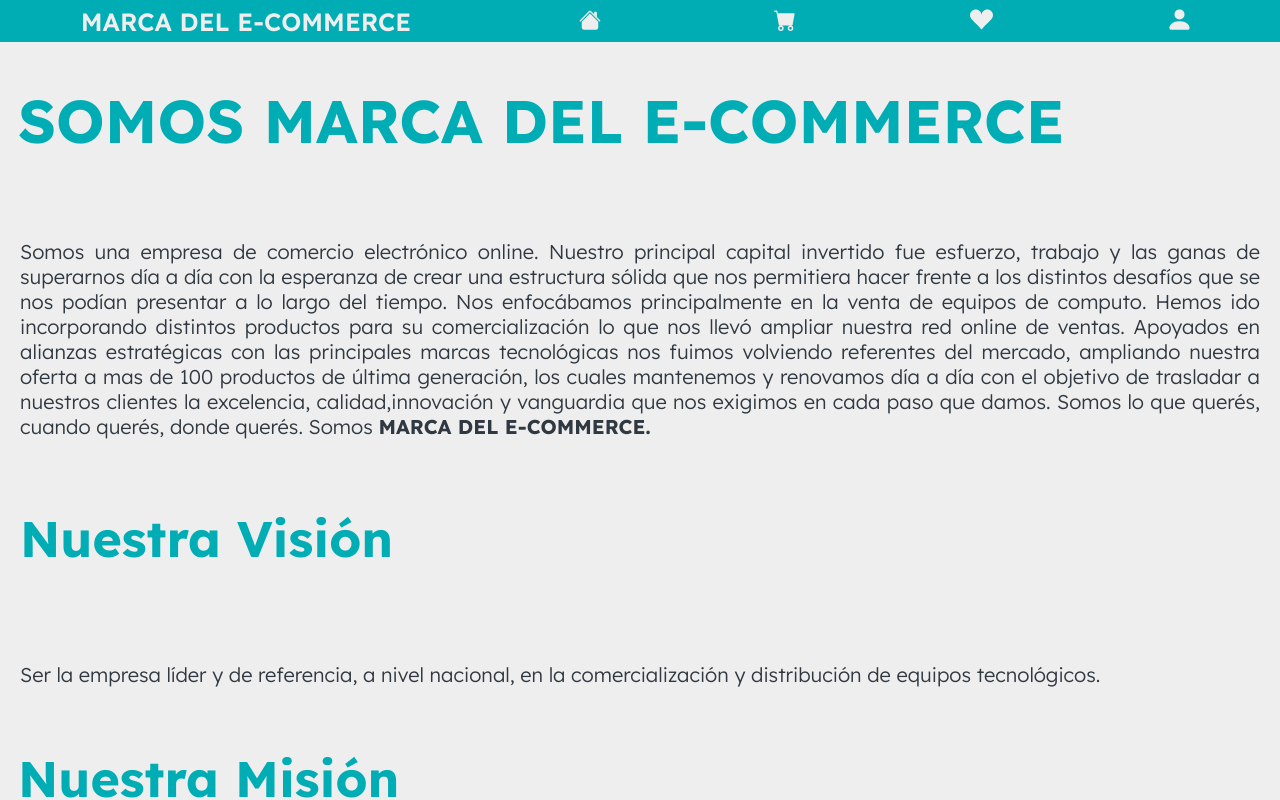
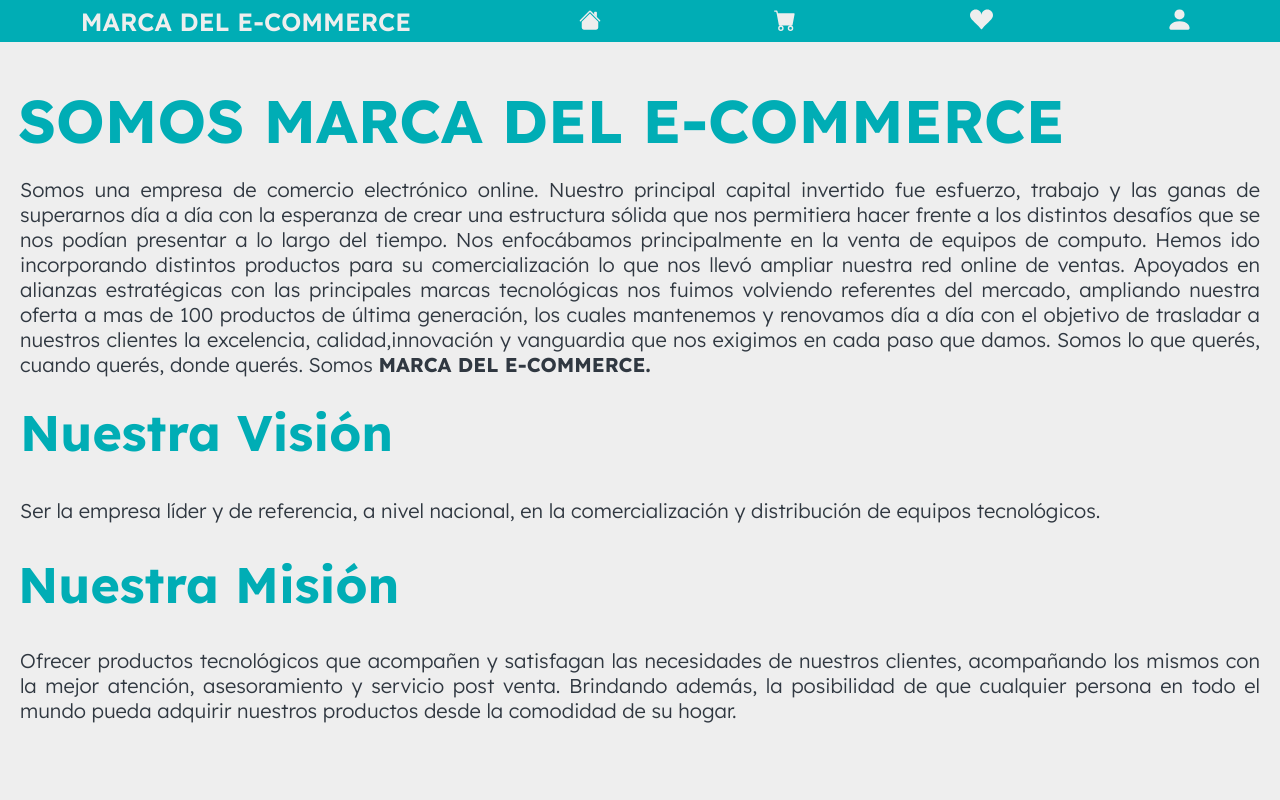
Before and after one commit to e-commerce-henry/client-pf-e-commerce, a React (Create React App) app: page /sobreNosotros in a window 1280 px wide. Shown: the top 800 px of the page. Built offline with nearby package versions, Linux system fonts and the light colour scheme.

Commit message:
poniendo el div

```diff
--- a/src/components/FAQ/FAQ.css
+++ b/src/components/FAQ/FAQ.css
@@ -27,7 +27,8 @@
 }
 
 .faqfooter {
-  position: absolute;
+  position: relative;
   bottom: 0;
   width: 100%;
+  margin-inline-start: 0px;
 }
--- a/src/components/SobreNosotros/SobreNosotros.css
+++ b/src/components/SobreNosotros/SobreNosotros.css
@@ -14,14 +14,14 @@
   margin-right: 20px;
   position: relative;
   right: 0px;
-  bottom: 18px;
+  bottom: 80px;
   font-size: 20px;
 }
 .title2 {
   font-family: "Lexend Deca", sans-serif;
   position: relative;
   right: -20px;
-  bottom: 30px;
+  bottom: 136px;
   justify-content: center;
   color: #00adb5;
   font-size: 50px;
@@ -34,14 +34,14 @@
   margin-right: 20px;
   position: relative;
   right: 0px;
-  bottom: 18px;
+  bottom: 182px;
   font-size: 20px;
 }
 .title3 {
   font-family: "Lexend Deca", sans-serif;
   position: relative;
   right: -18px;
-  bottom: 38px;
+  bottom: 232px;
   justify-content: center;
   color: #00adb5;
   font-size: 50px;
@@ -54,7 +54,7 @@
   margin-right: 20px;
   position: relative;
   right: 0px;
-  bottom: 48px;
+  bottom: 280px;
   font-size: 20px;
 }
 
--- a/src/components/SobreNosotros/SobreNosotros.jsx
+++ b/src/components/SobreNosotros/SobreNosotros.jsx
@@ -21,7 +21,6 @@ const SobreNosotros = () => {
 
     <p className="styleP2">Ofrecer productos tecnológicos que acompañen y satisfagan las necesidades de nuestros clientes, acompañando los mismos con la mejor atención, asesoramiento y servicio post venta. Brindando además, la posibilidad de que cualquier persona en todo el mundo pueda adquirir nuestros productos desde la comodidad de su hogar.</p>
 
-    <div className="styleDiv"><p className="styleP2">Ofrecer productos tecnológicos que acompañen y satisfagan las necesidades de nuestros clientes, acompañando los mismos con la mejor atención, asesoramiento y servicio post venta. Brindando además, la posibilidad de que cualquier persona en todo el mundo pueda adquirir nuestros productos desde la comodidad de su hogar.</p></div>
     <div className='nosfooter'><Footer /></div>
   </div>
   )
```
